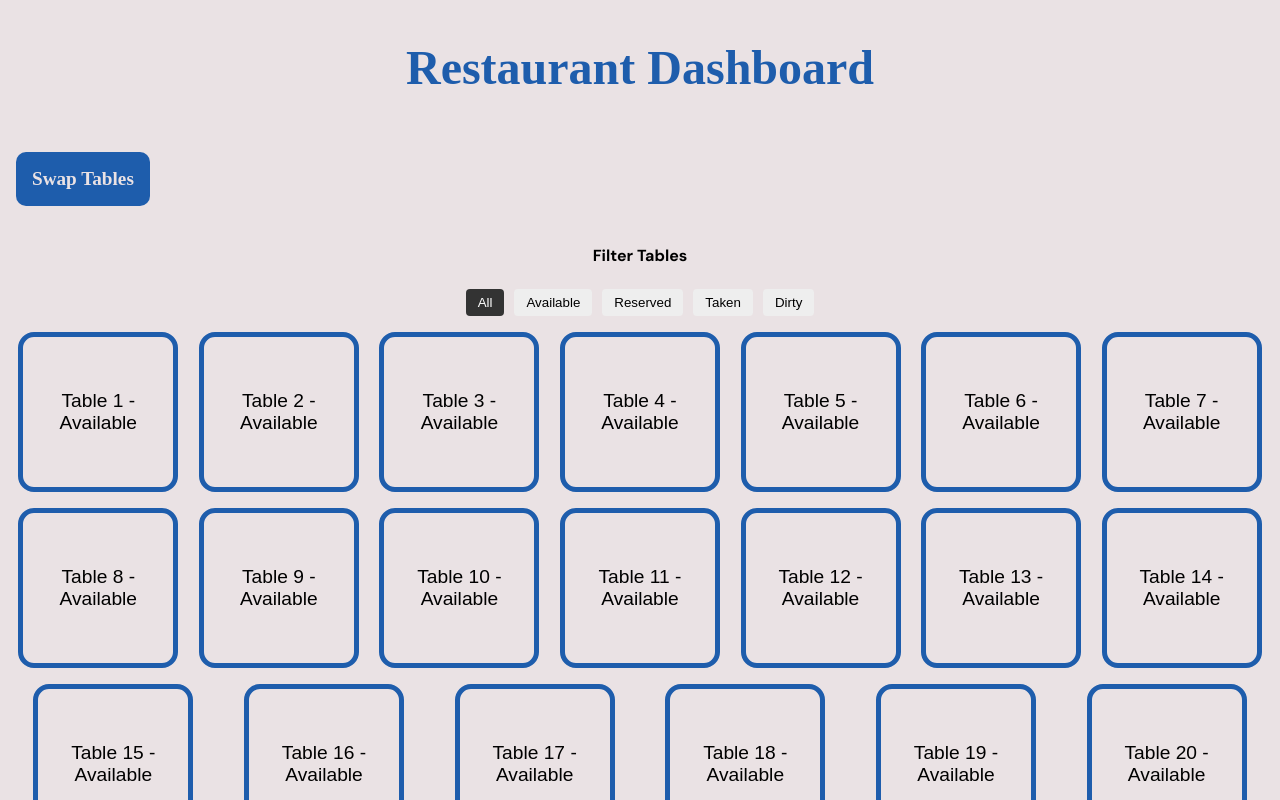
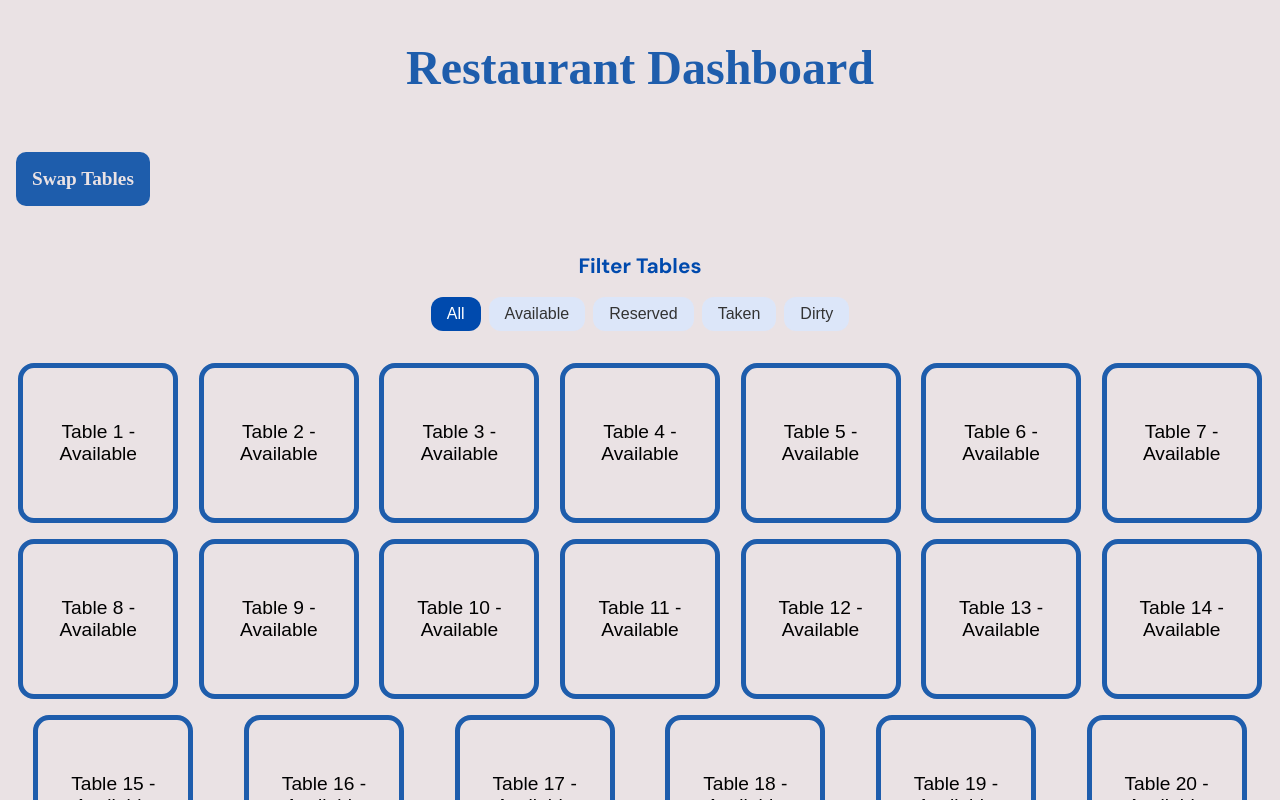
Before and after one commit to ArinaHolodkova/restaurant, a React (Vite) app: page / in a window 1280 px wide. Shown: the top 800 px of the page. Built offline with nearby package versions, Linux system fonts and the light colour scheme; a web font is replaced by a local one.

Commit message:
Current order nor working,  buttons appear and disapear

```diff
--- /dev/null
+++ b/src/components/Filter.css
@@ -0,0 +1,37 @@
+.filter {
+  text-align: center;
+  margin-bottom: 2rem;
+}
+
+.filter__heading {
+  color: #004aad;
+  font-size: 1.3rem;
+  margin-bottom: 1rem;
+}
+
+.filter__buttons {
+  display: flex;
+  justify-content: center;
+  flex-wrap: wrap;
+  gap: 0.5rem;
+}
+
+.filter__button {
+  padding: 0.5rem 1rem;
+  border: none;
+  border-radius: 12px;
+  background-color: #dce6f9;
+  color: #333;
+  font-size: 1rem;
+  cursor: pointer;
+  transition: background-color 0.2s;
+}
+
+.filter__button:hover {
+  background-color: #bfd7f7;
+}
+
+.filter__button--active {
+  background-color: #004aad;
+  color: white;
+}
--- a/src/components/Filter.jsx
+++ b/src/components/Filter.jsx
@@ -1,29 +1,26 @@
 import React from "react";
+import "./Filter.css";
 
 const Filter = ({ currentFilter, setCurrentFilter }) => {
   const statuses = ["All", "Available", "Reserved", "Taken", "Dirty"];
 
   return (
-    <div style={{ marginBottom: "1rem", textAlign: "center" }}>
-      <h4>Filter Tables</h4>
+    <div className="filter">
+      <h4 className="filter__heading">Filter Tables</h4>
+      <div className="filter__buttons">
         {statuses.map((status) => (
           <button
             key={status}
             onClick={() => setCurrentFilter(status)}
-          style={{
-            margin: "0 5px",
-            padding: "6px 12px",
-            backgroundColor: currentFilter === status ? "#333" : "#eee",
-            color: currentFilter === status ? "white" : "black",
-            border: "none",
-            borderRadius: "4px",
-            cursor: "pointer",
-          }}
+            className={`filter__button ${
+              currentFilter === status ? "filter__button--active" : ""
+            }`}
           >
             {status}
           </button>
         ))}
       </div>
+    </div>
   );
 };
 
--- a/src/components/Order.jsx
+++ b/src/components/Order.jsx
@@ -64,7 +64,7 @@ const OrderManagement = ({ table, updateTable, setSelectedTable }) => {
 </div>
 
       <h4 className="step">Menu</h4>
-      <div>
+      <div className="menu">
         {menu.map(dish => (
           <button className="button" key={dish.id} onClick={() => handleOrderChange(dish)}>
             {dish.name} - ${dish.price}
--- a/src/components/TableList.jsx
+++ b/src/components/TableList.jsx
@@ -1,11 +1,10 @@
-import React, { useState } from "react";
+import React, { useState, useEffect } from "react";
 import { tables } from "../Data";
 import CurrentOrder from "./CurrentOrder";
 import Order from "./Order";
 import Reservation from "./Reservation";
 import Bingo from "./bingo";
 import Filter from "./Filter";
-import { useEffect } from "react";
 
 const TableList = () => {
   const [tableData, setTableData] = useState(tables);
@@ -16,13 +15,12 @@ const TableList = () => {
   const [currentFilter, setCurrentFilter] = useState("All");
 
   const updateTable = (id, updates) => {
-  const updatedTables = tableData.map(table =>
+    const updatedTables = tableData.map((table) =>
       table.id === id ? { ...table, ...updates } : table
     );
-
     setTableData(updatedTables);
     localStorage.setItem("tableData", JSON.stringify(updatedTables));
-}
+  };
 
   useEffect(() => {
     const saved = localStorage.getItem("tableData");
@@ -32,25 +30,25 @@ useEffect(() => {
   }, []);
 
   const cancelReservation = (id) => {
-    const table = tableData.find(t => t.id === id);
+    const table = tableData.find((t) => t.id === id);
     const keepStatus = table.status === "Taken" ? "Taken" : "Available";
 
     updateTable(id, {
       reservation: null,
-      status: keepStatus
+      status: keepStatus,
     });
   };
 
   const payTable = (id) => {
     updateTable(id, {
-      status: "Dirty"
+      status: "Dirty",
     });
   };
 
   const cleanTable = (id) => {
     updateTable(id, {
       status: "Available",
-      currentOrder: null
+      currentOrder: null,
     });
   };
 
@@ -58,7 +56,7 @@ useEffect(() => {
     if (!swapFromTable) {
       setSwapFromTable(table);
     } else {
-      const updatedTables = tableData.map(t => {
+      const updatedTables = tableData.map((t) => {
         if (t.id === swapFromTable.id) return { ...t, id: table.id };
         if (t.id === table.id) return { ...t, id: swapFromTable.id };
         return t;
@@ -78,16 +76,22 @@ useEffect(() => {
       <Filter currentFilter={currentFilter} setCurrentFilter={setCurrentFilter} />
 
       <div className="table__container">
-        {tableData.filter((table) => currentFilter === "All" || table.status === currentFilter).map((table) => (
-          <div
-            key={table.id}
-          >
+        {tableData
+          .filter((table) =>
+            selectedTable && !swapMode
+              ? selectedTable.id === table.id
+              : currentFilter === "All" || table.status === currentFilter
+          )
+          .map((table) => (
+            <div key={table.id}>
               <button
                 className={`table ${table.status.toLowerCase()}`}
                 onClick={() =>
                   swapMode
                     ? handleSwapRequest(table)
-              : setSelectedTable(prev => (prev?.id === table.id ? null : table))
+                    : setSelectedTable((prev) =>
+                        prev?.id === table.id ? null : table
+                      )
                 }
               >
                 Table {table.id} - {table.status}
@@ -95,31 +99,57 @@ useEffect(() => {
 
               {selectedTable?.id === table.id && !swapMode && (
                 <div className="inside__table">
-                <h3 >Table {table.id}</h3>
+                  <h3>Table {table.id}</h3>
+
+
+                  {table.status !== "Dirty" && (
+                    <>
+                      {(table.status === "Available" || table.status === "Reserved") && (
+                        <>
+                          <button
+                            className={`button ${viewingMode === "current" ? "button__active" : ""}`}
+                            onClick={() => setViewingMode("current")}
+                          >
+                            View Current Order
+                          </button>
+                          <button
+                            className={`button ${viewingMode === "order" ? "button__active" : ""}`}
+                            onClick={() => setViewingMode("order")}
+                          >
+                            Order
+                          </button>
+                          <button
+                            className={`button ${viewingMode === "reservation" ? "button__active" : ""}`}
+                            onClick={() => setViewingMode("reservation")}
+                          >
+                            Reservation
+                          </button>
+                        </>
+                      )}
 
                       {table.status === "Taken" && (
-                  <div>
-                    <h4>Finish & Pay</h4>
-                    <p>Select payment method:</p>
-                    <button onClick={() => payTable(table.id)}>Card</button>
-                    <button onClick={() => payTable(table.id)}>Cash</button>
-                  </div>
+                        <>
+                          <button
+                            className={`button ${viewingMode === "current" ? "button__active" : ""}`}
+                            onClick={() => setViewingMode("current")}
+                          >
+                            View Current Order
+                          </button>
+                          <button
+                            className={`button ${viewingMode === "reservation" ? "button__active" : ""}`}
+                            onClick={() => setViewingMode("reservation")}
+                          >
+                            Reservation
+                          </button>
+                        </>
+                      )}
+                    </>
                   )}
 
-                {table.status === "Dirty" && (
-                  <div style={{ marginBottom: "1rem" }}>
-                    <h4>This table needs cleaning.</h4>
-                    <button onClick={() => cleanTable(table.id)}>Clean Table</button>
-                  </div>
-                )}
 
-                <button className="button"  onClick={() => setViewingMode("current")}>View Current Order</button>
-                <button className="button" onClick={() => setViewingMode("order")}>Order</button>
-                <button className="button" onClick={() => setViewingMode("reservation")}>Reservation</button>
-
-
+                  {table.status !== "Dirty" && (
+                    <>
                       {viewingMode === "current" && <CurrentOrder table={table} />}
-
                       {viewingMode === "order" && (
                         <Order
                           table={table}
@@ -127,24 +157,30 @@ useEffect(() => {
                           setSelectedTable={setSelectedTable}
                         />
                       )}
-
                       {viewingMode === "reservation" && (
                         <>
                           {table.reservation ? (
                             <div>
                               <h4>Reservation Details</h4>
-                        <p><strong>Time:</strong> {table.reservation.time}</p>
-                        <p><strong>People:</strong> {table.reservation.people}</p>
+                              <p>
+                                <strong>Time:</strong> {table.reservation.time}
+                              </p>
+                              <p>
+                                <strong>People:</strong> {table.reservation.people}
+                              </p>
 
                               {table.reservation.allergies?.length > 0 && (
                                 <p>
-                            <strong>Allergies:</strong> {table.reservation.allergies.join(", ")}
+                                  <strong>Allergies:</strong>{" "}
+                                  {table.reservation.allergies.join(", ")}
                                 </p>
                               )}
 
                               {table.reservation.preOrder?.length > 0 && (
                                 <>
-                            <p><strong>Pre-Ordered Dishes:</strong></p>
+                                  <p>
+                                    <strong>Pre-Ordered Dishes:</strong>
+                                  </p>
                                   <ul style={{ padding: 0, listStyleType: "none" }}>
                                     {table.reservation.preOrder.map((dish, index) => (
                                       <li key={index}>• {dish.name}</li>
@@ -166,6 +202,32 @@ useEffect(() => {
                           )}
                         </>
                       )}
+                    </>
+                  )}
+
+
+                  {table.status === "Taken" && (
+                    <div className="pay">
+                      <h4 className="pay__title">Finish & Pay</h4>
+                      <p className="pay__select">Select payment method:</p>
+                      <button className="pay__button" onClick={() => payTable(table.id)}>
+                        Card
+                      </button>
+                      <button className="pay__button" onClick={() => payTable(table.id)}>
+                        Cash
+                      </button>
+                    </div>
+                  )}
+
+
+                  {table.status === "Dirty" && (
+                    <div style={{ marginBottom: "1rem" }}>
+                      <h4>This table needs cleaning.</h4>
+                      <button className="button" onClick={() => cleanTable(table.id)}>
+                        Clean Table
+                      </button>
+                    </div>
+                  )}
                 </div>
               )}
             </div>
```
Also changed, not shown: src/components/Reservation.css (+16 -12 lines), src/components/Reservation.jsx (+10 -10 lines), src/index.css (+55 -13 lines). Lines whose indentation alone changed are shown as unchanged.
